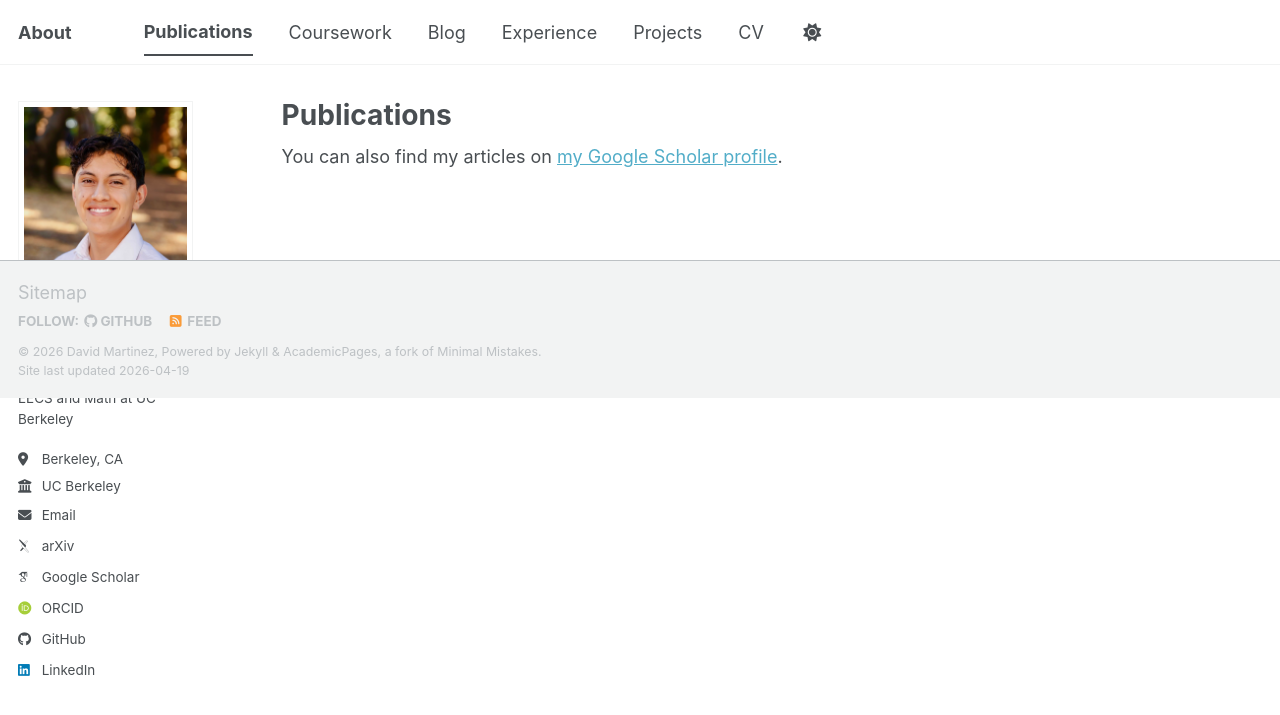
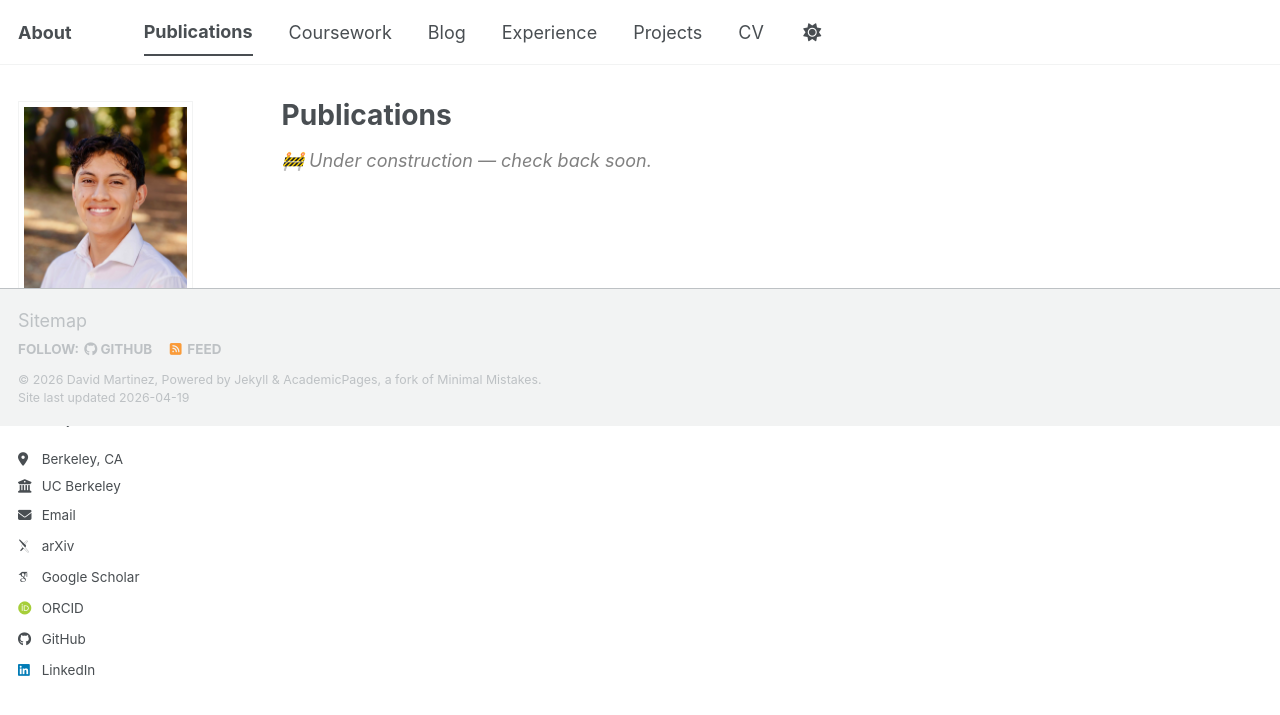
Before and after one commit to martinezdavid12/academic-site, a Jekyll site: the page built from _pages/publications.html, in a window 1280 px wide. Shown: the top 715 px of the page. Built offline with Jekyll 4.4.1, drawn with Linux system fonts in a browser that asks for light colours; some web fonts are replaced; a script bundle is joined from its source files by our own code; library files that are not in the unit come from our copies.

Commit message:
fixed formatting on non-utilized pages

```diff
--- a/_pages/publications.html
+++ b/_pages/publications.html
@@ -5,29 +5,4 @@ permalink: /publications/
 author_profile: true
 ---
 
-{% if site.author.googlescholar %}
-  <div class="wordwrap">You can also find my articles on <a href="{{site.author.googlescholar}}">my Google Scholar profile</a>.</div>
-{% endif %}
-
-{% include base_path %}
-
-<!-- New style rendering if publication categories are defined -->
-{% if site.publication_category %}
-  {% for category in site.publication_category  %}
-    {% assign title_shown = false %}
-    {% for post in site.publications reversed %}
-      {% if post.category != category[0] %}
-        {% continue %}
-      {% endif %}
-      {% unless title_shown %}
-        <h2>{{ category[1].title }}</h2><hr />
-        {% assign title_shown = true %}
-      {% endunless %}
-      {% include archive-single.html %}
-    {% endfor %}
-  {% endfor %}
-{% else %}
-  {% for post in site.publications reversed %}
-    {% include archive-single.html %}
-  {% endfor %}
-{% endif %}
+<p style="color: gray; font-style: italic;">🚧 Under construction — check back soon.</p>
--- a/assets/js/_main.js
+++ b/assets/js/_main.js
@@ -28,7 +28,7 @@ let setTheme = (theme) => {
     theme ||
     localStorage.getItem("theme") ||
     $("html").attr("data-theme") ||
-    browserPref;
+    "light";
 
   if (use_theme === "dark") {
     $("html").attr("data-theme", "dark");
```
Also changed, not shown: _pages/coursework.md (+2 -0 lines), _pages/projects.md (+2 -0 lines), _pages/year-archive.html (+1 -10 lines).
